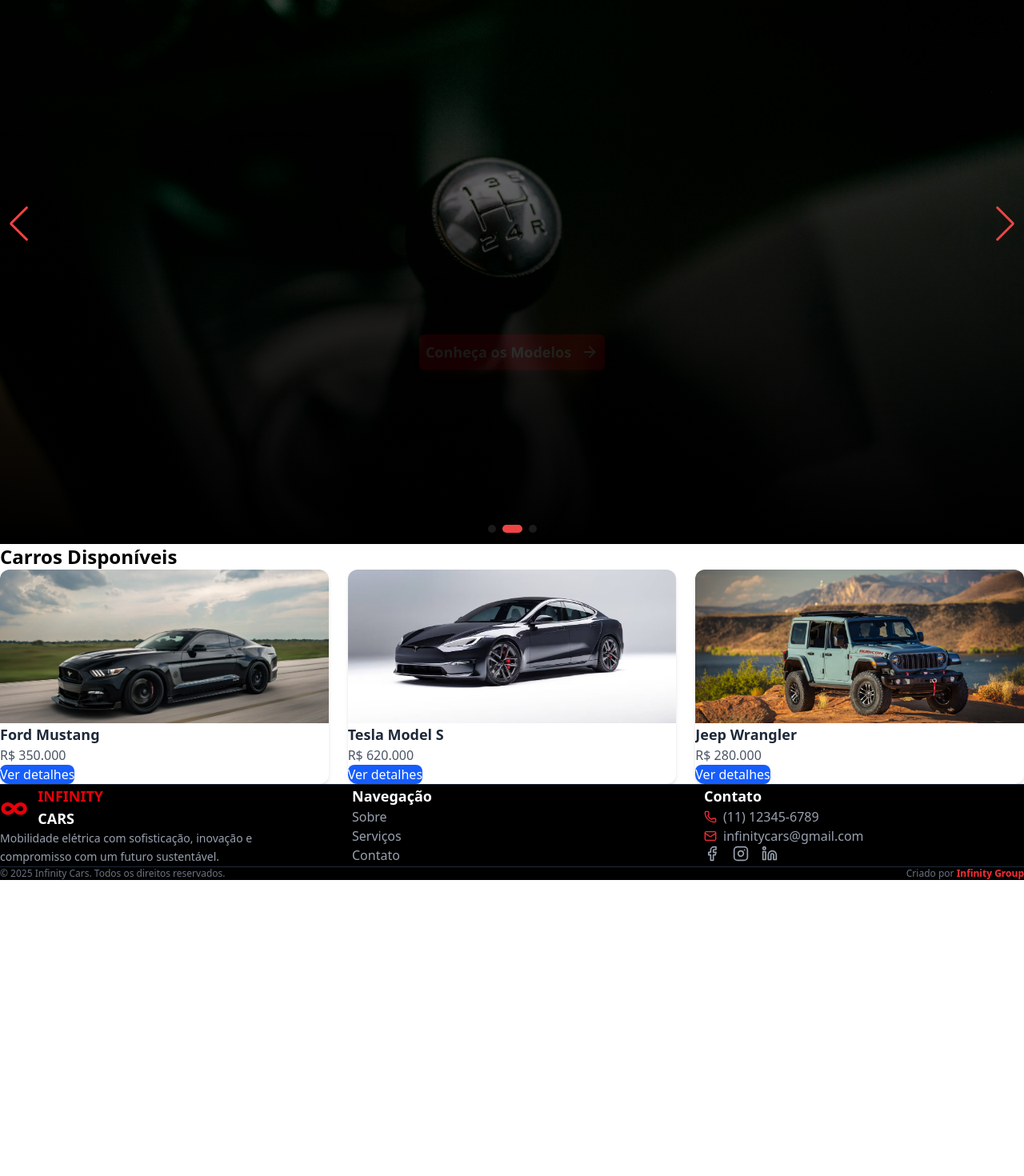
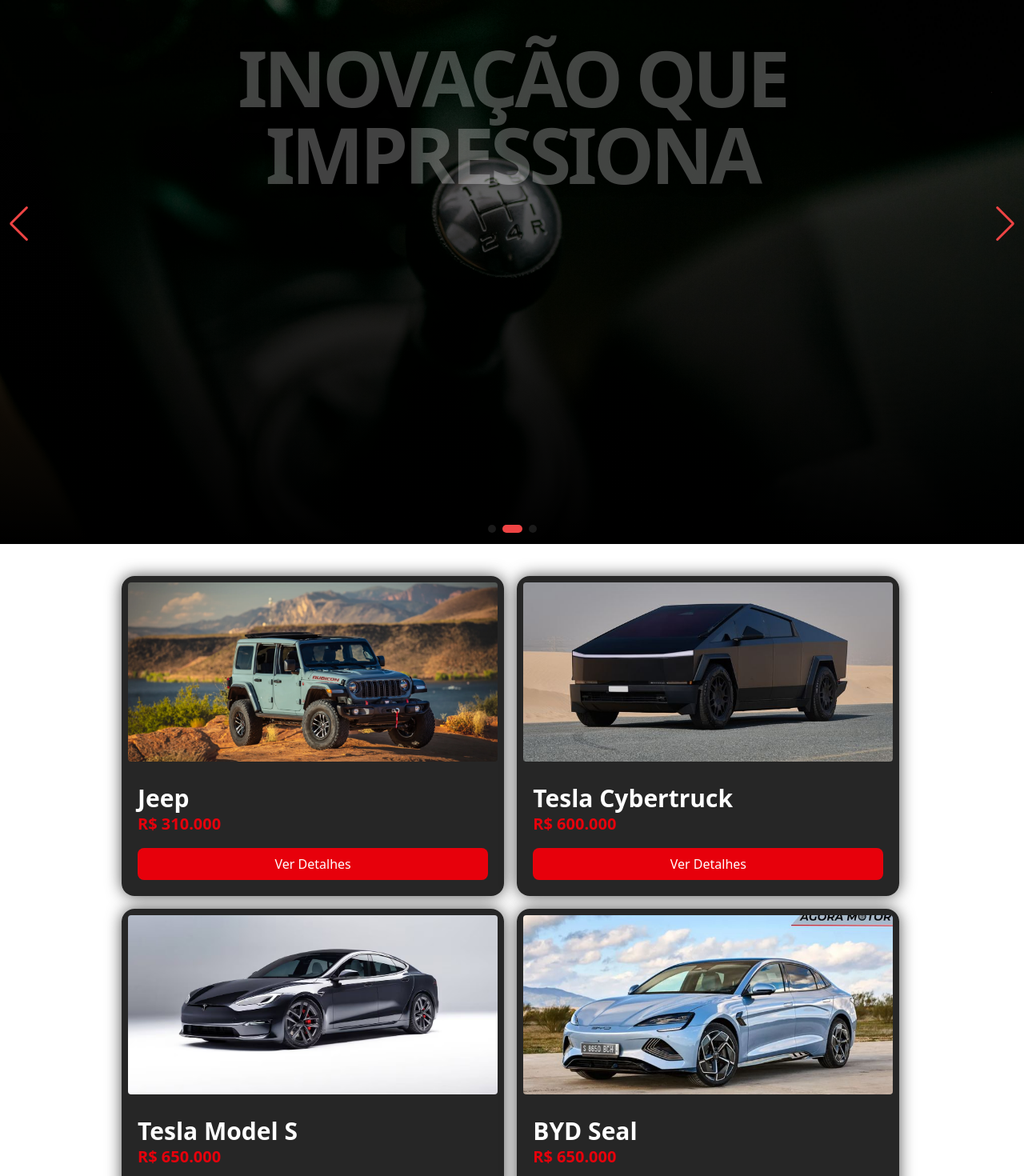
Before and after one commit to group-infinity/CP-04--WEB-DEV, a React (Vite) app in the folder frontend/: page / in a window 1280 px wide. Shown: the part 120-1590 px from the top of the page at 80% size. Before the commit the page ends 1220 px from the top, so only its background shows below. Built offline with nearby package versions, Linux system fonts and the light colour scheme.

Commit message:
Estilizando cards

```diff
--- a/frontend/src/App.jsx
+++ b/frontend/src/App.jsx
@@ -1,20 +1,15 @@
-import Navbar from "./layout/Navbar"
-import "./index.css"
+import Navbar from "./layout/Navbar";
 import Home from './pages/Home.jsx';
-import Cards from './components/Cards.jsx'
-import Footer from './components/Footer.jsx'
-
-
+import Footer from './components/Footer.jsx';
 
 function App() {
   return (
     <>
       <Navbar></Navbar>
       <Home></Home>
-      <Cards></Cards>
       <Footer></Footer>
     </>
   )
 }
 
-export default App
+export default App
--- /dev/null
+++ b/frontend/src/components/CarCard.jsx
@@ -0,0 +1,16 @@
+function CarCard({ nome, preco, imagem }) {
+  return (
+    <div className="bg-[rgba(0,0,0,0.85)] rounded-2xl overflow-hidden hover:shadow-2xl hover:-translate-y-1 transition-all w-full lg:w-[49%] shadow-[0px_0px_20px_-1px_rgba(0,0,0,0.75)]">
+      <div className="p-2">
+        <img src={imagem} alt={nome} className="w-full h-56 object-cover rounded-sm" />
+      </div>
+      <div className="p-5">
+        <h3 className="text-3xl font-bold text-white">{nome}</h3>
+        <p className="text-xl text-red-600 font-semibold">{preco}</p>
+        <button className="mt-4 w-full py-2 rounded-lg bg-red-600 text-white font-medium hover:bg-red-700 cursor-pointer">Ver Detalhes</button>
+      </div>
+    </div>
+  );
+}
+
+export default CarCard;
--- a/frontend/src/components/Cards.jsx
+++ /dev/null
@@ -1,55 +0,0 @@
-import React from "react";
-
-function CarCard({ nome, preco, imagem }) {
-  return (
-<div className="bg-white shadow-md rounded-xl overflow-hidden hover:shadow-lg transition">
-<img src={imagem} alt={nome} className="w-full h-48 object-cover" />
-<div className="p-4">
-<h3 className="text-lg font-semibold text-gray-800">{nome}</h3>
-<p className="text-gray-600">{preco}</p>
-<button className="mt-3 px-4 py-2 bg-blue-600 text-white rounded-lg hover:bg-blue-700">
-          Ver detalhes
-</button>
-</div>
-</div>
-  );
-}
-
-export default function CarrosPage() {
-  const carros = [
-    {
-      nome: "Ford Mustang",
-      preco: "R$ 350.000",
-      imagem:
-        "./imgs/mustang.webp",
-    },
-    {
-      nome: "Tesla Model S",
-      preco: "R$ 620.000",
-      imagem:
-        "./imgs/teslaModelS.avif",
-    },
-    {
-      nome: "Jeep Wrangler",
-      preco: "R$ 280.000",
-      imagem:
-        "./imgs/jeep.webp",
-    },
-  ];
-
-  return (
-<section className="p-6">
-<h1 className="text-2xl font-bold mb-6">Carros Disponíveis</h1>
-<div className="grid grid-cols-1 sm:grid-cols-2 lg:grid-cols-3 gap-6">
-        {carros.map((carro, i) => (
-<CarCard
-            key={i}
-            nome={carro.nome}
-            preco={carro.preco}
-            imagem={carro.imagem}
-          />
-        ))}
-</div>
-</section>
-  );
-}
--- a/frontend/src/index.css
+++ b/frontend/src/index.css
@@ -1,8 +1,4 @@
 @import "tailwindcss";
-*{
-  margin: 0;
-  padding: 0;
-}
 
 body{
   font-family: "Red Hat Dispaly", system-ui, -apple-system, BlinkMacSystemFont, 'Segoe UI', Roboto, Oxygen, Ubuntu, Cantarell, 'Open Sans', 'Helvetica Neue', sans-serif;
--- a/frontend/src/main.jsx
+++ b/frontend/src/main.jsx
@@ -1,6 +1,7 @@
 import { StrictMode } from 'react'
 import { createRoot } from 'react-dom/client'
 import App from './App.jsx'
+import "./index.css"
 
 createRoot(document.getElementById('root')).render(
   <StrictMode>
--- a/frontend/src/pages/Home.jsx
+++ b/frontend/src/pages/Home.jsx
@@ -1,35 +1,52 @@
-// frontend/src/components/Hero.jsx
-
-import React, { useState } from 'react';
-import { motion, AnimatePresence } from 'framer-motion';
-import { FiArrowRight } from 'react-icons/fi';
+import React, { useState } from "react";
+import { motion, AnimatePresence } from "framer-motion";
+import { FiArrowRight } from "react-icons/fi";
+import CarCard from "../components/CarCard";
 
 // 1. Importe o Swiper e seus módulos
-import { Swiper, SwiperSlide } from 'swiper/react';
-import { Pagination, Navigation, Autoplay, EffectFade } from 'swiper/modules';
+import { Swiper, SwiperSlide } from "swiper/react";
+import { Pagination, Navigation, Autoplay, EffectFade } from "swiper/modules";
 
 // 2. Importe o CSS do Swiper
-import 'swiper/css';
-import 'swiper/css/pagination';
-import 'swiper/css/navigation';
-import 'swiper/css/effect-fade';
+import "swiper/css";
+import "swiper/css/pagination";
+import "swiper/css/navigation";
+import "swiper/css/effect-fade";
 
 // 3. Defina os dados dos slides (imagens e textos)
 const slidesData = [
   {
-    image: 'public/imgs/carroMustang.jpg',
-    headline: <>Pura Emoção<br />Elétrica</>,
-    subheadline: 'Sinta a potência instantânea e o design que define o futuro da velocidade.',
+    image: "/imgs/carroMustang.jpg",
+    headline: (
+      <>
+        Pura Emoção
+        <br />
+        Elétrica
+      </>
+    ),
+    subheadline: "Sinta a potência instantânea e o design que define o futuro da velocidade.",
   },
   {
-    image: 'public/imgs/cambio.jpg',
-    headline: <>Inovação que<br />Impressiona</>,
-    subheadline: 'Descubra a tecnologia de ponta que transforma cada viagem em uma experiência única.',
+    image: "/imgs/cambio.jpg",
+    headline: (
+      <>
+        Inovação que
+        <br />
+        Impressiona
+      </>
+    ),
+    subheadline: "Descubra a tecnologia de ponta que transforma cada viagem em uma experiência única.",
   },
   {
-    image: 'public/imgs/jeta.webp',
-    headline: <>Luxo e Conforto<br />Inigualáveis</>,
-    subheadline: 'Um santuário de materiais nobres e design inteligente, criado para o seu bem-estar.',
+    image: "/imgs/jeta.webp",
+    headline: (
+      <>
+        Luxo e Conforto
+        <br />
+        Inigualáveis
+      </>
+    ),
+    subheadline: "Um santuário de materiais nobres e design inteligente, criado para o seu bem-estar.",
   },
 ];
 
@@ -42,11 +59,35 @@
   },
 };
 
+const carros = [
+  {
+    nome: "Jeep",
+    preco: "R$ 310.000",
+    imagem: "imgs/jeep.webp", // use o caminho da sua pasta public
+  },
+  {
+    nome: "Tesla Cybertruck",
+    preco: "R$ 600.000",
+    imagem: "imgs/imagem3.jpg",
+  },
+  {
+    nome: "Tesla Model S",
+    preco: "R$ 650.000",
+    imagem: "imgs/teslaModelS.avif",
+  },
+  {
+    nome: "BYD Seal",
+    preco: "R$ 650.000",
+    imagem: "imgs/imagem2.jpg",
+  },
+];
+
 const Hero = () => {
   const [activeIndex, setActiveIndex] = useState(0);
 
   return (
-    <section id="home" className="relative h-screen w-full text-white overflow-hidden">
+    <main id="home" className="relative w-full text-white flex-col items-center">
+      <div className="h-dvh">
         <Swiper
           // 4. Configure o Swiper
           modules={[Autoplay, Pagination, Navigation, EffectFade]}
@@ -54,10 +95,10 @@
           slidesPerView={1}
           loop={true}
           autoplay={{
-          delay: 5000, // Muda a cada 5 segundos
+            delay: 5000,
             disableOnInteraction: false,
           }}
-        effect={'fade'} // Efeito de transição suave
+          effect={"fade"}
           fadeEffect={{ crossFade: true }}
           pagination={{ clickable: true }} // Bolinhas de navegação
           navigation={true} // Setas de navegação
@@ -67,16 +108,13 @@
           {slidesData.map((slide, index) => (
             <SwiperSlide key={index}>
               {/* Background com Imagem e Gradiente */}
-            <div
-              className="absolute top-0 left-0 w-full h-full bg-cover bg-center"
-              style={{ backgroundImage: `url(${slide.image})` }}
-            />
+              <div className="absolute top-0 left-0 w-full h-full bg-cover bg-center" style={{ backgroundImage: `url(${slide.image})` }} />
               <div className="absolute top-0 left-0 w-full h-full bg-gradient-to-t from-black via-black/70 to-transparent" />
             </SwiperSlide>
           ))}
 
           {/* Conteúdo de Texto Animado */}
-        <div className="absolute inset-0 flex items-center justify-center z-10">
+          <div className="absolute inset-0 items-center flex justify-center z-10">
             <div className="text-center w-full max-w-5xl mx-auto pb-24 md:pb-28 px-4 flex justify-center">
               <AnimatePresence mode="wait">
                 <motion.div
@@ -84,30 +122,21 @@
                   initial="hidden"
                   animate="visible"
                   exit="hidden"
-                transition={{ staggerChildren: 0.2 }
-                }
-                className="w-fit flex flex-col gap-7"
-
+                  transition={{ staggerChildren: 0.2 }}
+                  className="w-fit flex flex-col items-center gap-5"
                 >
-                <motion.h1
-                  className="text-5xl md:text-7xl lg:text-8xl font-black uppercase tracking-tighter"
-                  style={{ textShadow: '3px 3px 15px rgba(0,0,0,0.8)' }}
-                  variants={textVariants}
-                >
+                  <motion.h1 className="text-5xl md:text-7xl lg:text-8xl font-black uppercase tracking-tighter" style={{ textShadow: "3px 3px 15px rgba(0,0,0,0.8)" }} variants={textVariants}>
                     {slidesData[activeIndex].headline}
                   </motion.h1>
-                <motion.p
-                  className="mt-4 max-w-2xl mx-auto text-base md:text-lg text-gray-300"
-                  variants={textVariants}
-                >
+                  <motion.p className="mt-4 max-w-2xl mx-auto text-base md:text-lg text-gray-300" variants={textVariants}>
                     {slidesData[activeIndex].subheadline}
                   </motion.p>
                   <motion.div variants={textVariants} className="mt-8 flex justify-center">
                     <a
                       href="#carros"
                       className="flex items-center gap-3 bg-red-600 text-white font-bold text-lg rounded-md
-                               shadow-lg shadow-red-500/30
-                               hover:bg-red-700 hover:scale-105 transform transition-all duration-300 w-fit !p-2"
+                               shadow-lg shadow-red-500/30 p-2
+                               hover:bg-red-700 hover:scale-105 transform transition-all duration-300"
                     >
                       Conheça os Modelos
                       <FiArrowRight size={22} />
@@ -118,8 +147,16 @@
             </div>
           </div>
         </Swiper>
+      </div>
+      <section className="w-full flex justify-center p-5">
+        <div className="py-5 px-2 lg:max-w-[80%] w-full flex flex-wrap gap-4">
+          {carros.map((e) => (
+            <CarCard key={e.i} nome={e.nome} preco={e.preco} imagem={e.imagem} />
+          ))}
+        </div>
       </section>
+    </main>
   );
 };
 
-export default Hero;
+export default Hero;
```
Also changed, not shown: frontend/public/imgs/imagem2.jpg (added), frontend/public/imgs/imagem3.jpg (added). Lines whose indentation alone changed are shown as unchanged.
